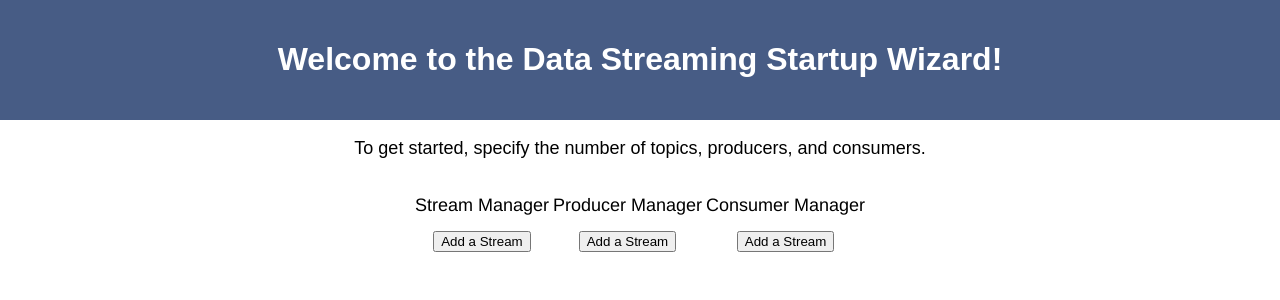
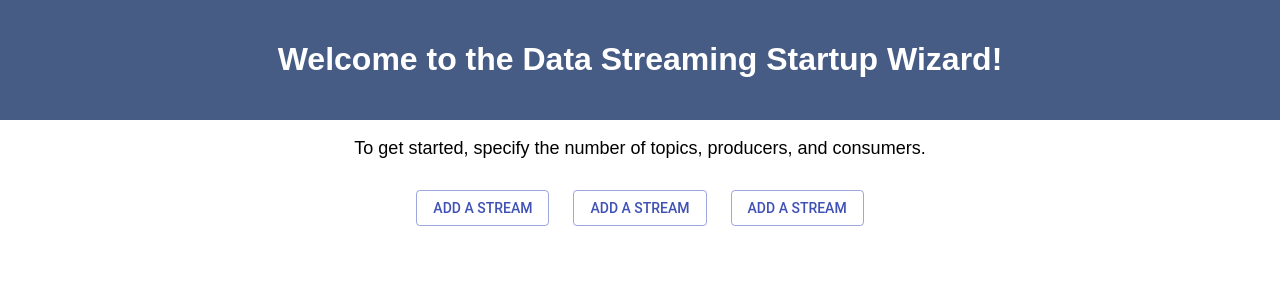
Before and after one commit to Chris-Brauns-II/init-wizard, a React (Create React App) app: page / in a window 1280 px wide. Shown: the top 300 px of the page. Built offline with nearby package versions, Linux system fonts and the light colour scheme.

Commit message:
Added redux

```diff
--- a/package.json
+++ b/package.json
@@ -3,9 +3,11 @@
   "version": "0.1.0",
   "private": true,
   "dependencies": {
+    "@material-ui/core": "^3.1.0",
     "react": "^16.5.1",
     "react-dom": "^16.5.1",
-    "react-scripts": "1.1.5"
+    "react-scripts": "1.1.5",
+    "redux": "^4.0.0"
   },
   "scripts": {
     "start": "react-scripts start",
--- a/src/App.css
+++ b/src/App.css
@@ -25,3 +25,7 @@ h2 {
 .App-intro {
   font-size: large;
 }
+
+.add-element {
+  margin: 10px;
+}
--- a/src/App.js
+++ b/src/App.js
@@ -1,4 +1,10 @@
 import React, { Component } from 'react';
+
+import store from "./Redux/store";
+import { addStream } from "./Redux/Actions/modelActions";
+
+import Button from '@material-ui/core/Button';
+
 import './App.css';
 
 class App extends Component {
@@ -15,21 +21,18 @@ class App extends Component {
           <tbody>
             <tr>
               <td>
-                <div>
-                  <h2>Stream Manager</h2>
-                  <button>Add a Stream</button>
+                <div className="add-element">
+                  <Button variant="outlined" color="primary">Add a Stream</Button>
                 </div>
               </td>
               <td>
-                <div>
-                  <h2>Producer Manager</h2>
-                  <button>Add a Stream</button>
+                <div className="add-element">
+                  <Button variant="outlined" color="primary">Add a Stream</Button>
                 </div>
               </td>
               <td>
-                <div>
-                  <h2>Consumer Manager</h2>
-                  <button>Add a Stream</button>
+                <div className="add-element">
+                  <Button variant="outlined" color="primary">Add a Stream</Button>
                 </div>
               </td>
             </tr>
@@ -41,3 +44,6 @@ class App extends Component {
 }
 
 export default App;
+
+store.dispatch(addStream('stream1'));
+store.dispatch(addStream('stream2'));
--- /dev/null
+++ b/src/Redux/Actions/modelActions.js
@@ -0,0 +1,5 @@
+export const ADD_STREAM = 'ADD_STREAM'
+
+export function addStream(name){
+    return {type: ADD_STREAM, name};
+}
--- /dev/null
+++ b/src/Redux/Dispatcher/streamDispatcher.js
@@ -0,0 +1,4 @@
+import { addStream } from "../Actions/modelActions"
+import store from "../store"
+
+console.log(store.getState());
--- /dev/null
+++ b/src/Redux/Reducers/modelReducer.js
@@ -0,0 +1,25 @@
+import {addStream, ADD_STREAM} from "../Actions/modelActions";
+
+const initialState = {
+    streams: [],
+    producers: [],
+    consumers: []
+}
+
+function streamApp(state = initialState, action) {
+    switch(action.type) {
+        case ADD_STREAM:
+            return {
+                ...state,
+                producers: [
+                    ...state.producers,
+                    {
+                        name: action.name
+                    }
+                ]
+            };
+    }
+    return state;
+}
+
+export default streamApp;
--- /dev/null
+++ b/src/Redux/store.js
@@ -0,0 +1,9 @@
+import { createStore } from 'redux'
+import streamApp from "./Reducers/modelReducer"
+
+const store = createStore(
+        streamApp,
+        window.__REDUX_DEVTOOLS_EXTENSION__ && window.__REDUX_DEVTOOLS_EXTENSION__()
+    );
+
+export default store;
```
Also changed, not shown: src/index.js (line endings or trailing spaces), 2 other files (tests, documents, lock files or other folders).
